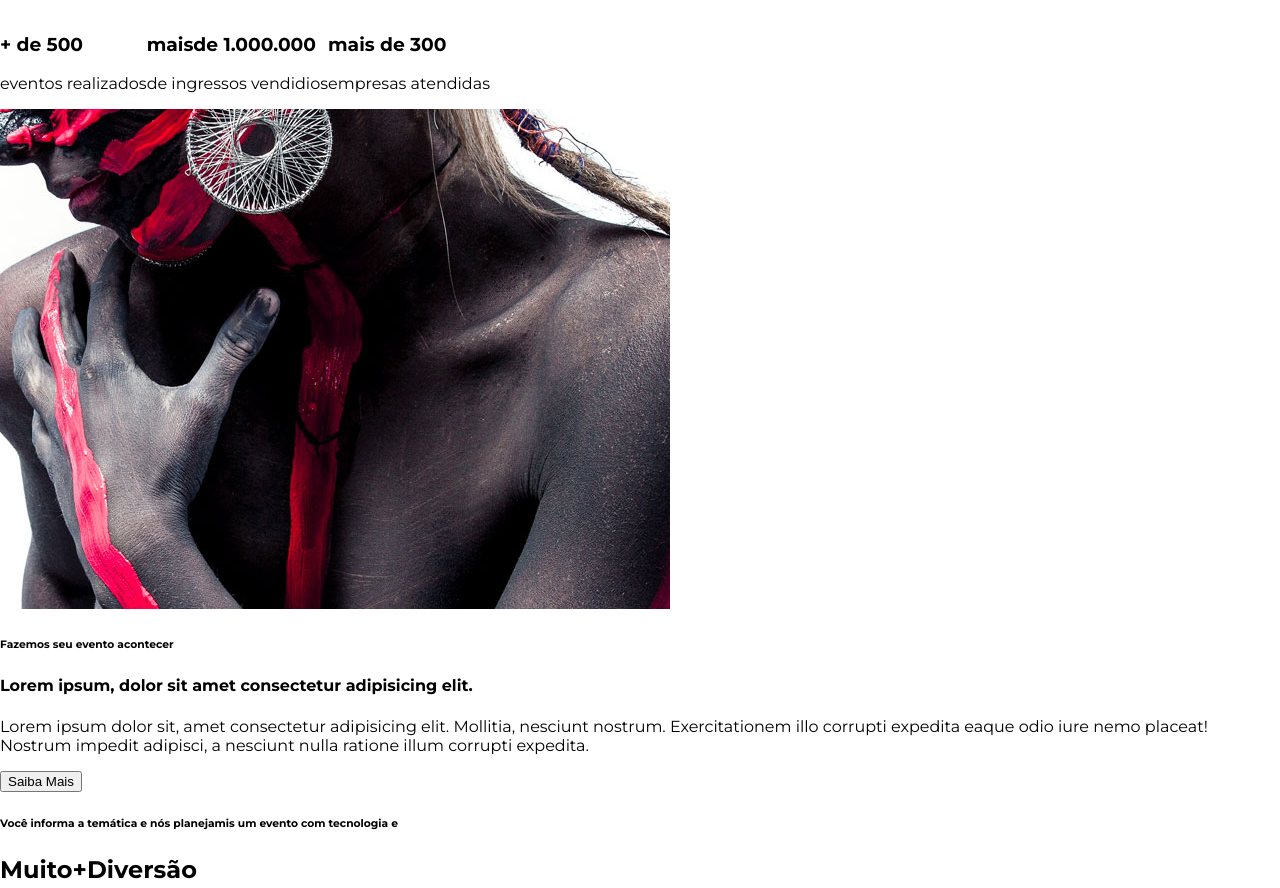
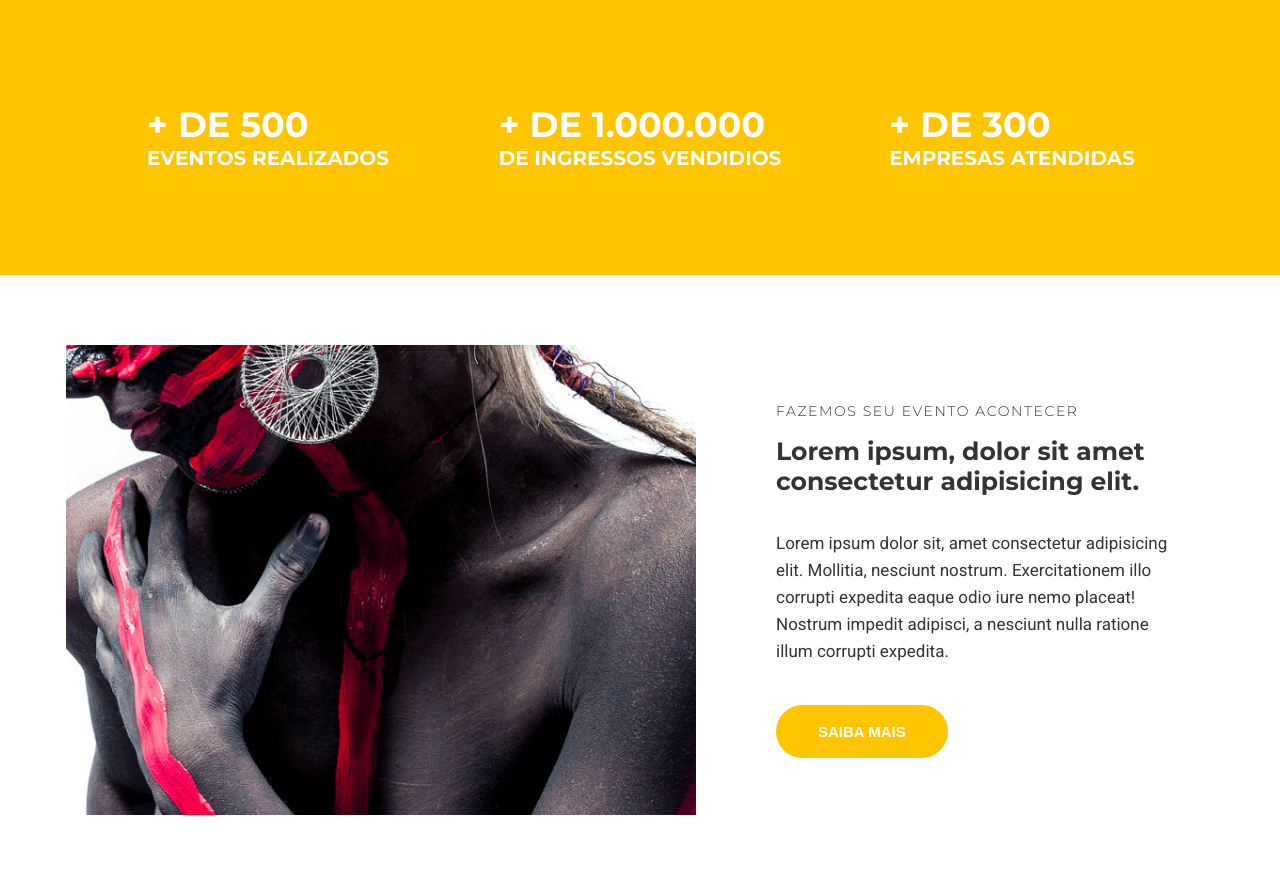
Before and after one commit to dirleizin/studion, a website: page src/index.html in a window 1280 px wide. Shown: the part 834-1722 px from the top of the page. Drawn offline with Linux system fonts and the light colour scheme.

Commit message:
feat(main): implemenintation institutional  and button style

```diff
--- a/src/index.html
+++ b/src/index.html
@@ -10,6 +10,7 @@
 
 <body>
     <nav class="navbar">
+        <div class="container navbar__container">
             <h1 class="logo-studion">
                 Studi<span class="copy--primary">on</span>
                 <span class="logo-studion__subtitle">Eventos</span>
@@ -43,9 +44,10 @@
 
                 </li>
             </ul>
+        </div>
     </nav>
 
-</body>
+
     <header>
         <div id="slider">
             <div class="slide">
@@ -62,27 +64,44 @@
         </div>
     </header>
     <main>
-        <section>
-            <ul>
+        <section id="counter">
+            <ul class="container counter__container">
                 <li>
-                    <h3>+ de 500</h3>eventos realizados
+                    <h3>+ de 500
+                        <small>
+                            eventos realizados
+                        </small>
+                    </h3>
                 <li>
-                    <h3>maisde 1.000.000</h3>de ingressos vendidios
+                    <h3>+ de 1.000.000
+                        <small>
+                            de ingressos vendidios
+                        </small>
+                    </h3>
                 </li>
                 <li>
-                    <h3>mais de 300</h3>empresas atendidas
+                    <h3>+ de 300
+                        <small>
+                            empresas atendidas
+                        </small>
+                    </h3>
                 </li>
             </ul>
         </section>
-        <section>
-            <div>
-                <img src="./images/institutional.jpg" alt="">
+
+        <section class="container institutional">
+            <img
+            class="institutional__image"
+            src="./images/institutional.jpg"
+            alt="Studion institutional"
+            />
+            <div class="institutional__copy">
                 <h6>Fazemos seu evento acontecer</h6>
                 <h4>Lorem ipsum, dolor sit amet consectetur adipisicing elit.</h4>
                 <p>
                     Lorem ipsum dolor sit, amet consectetur adipisicing elit. Mollitia, nesciunt nostrum. Exercitationem illo corrupti expedita eaque odio iure nemo placeat! Nostrum impedit adipisci, a nesciunt nulla ratione illum corrupti expedita.
                 </p>
-                <button>Saiba Mais</button>
+                <button class="btn btn--institutional">Saiba Mais</button>
         </section>
         <section>
             <div>
@@ -111,5 +130,5 @@
             <small>Studi<span>ON</span> - Todos os direitos reservados.</small>
         </p>
     </footer>
-
+</body>
 </html>
--- a/src/style.css
+++ b/src/style.css
@@ -1,13 +1,15 @@
-@import url('https://fonts.googleapis.com/css2?family=Montserrat:wght@300;400;700;900&display=swap');
+@import url('https://fonts.googleapis.com/css2?family=Montserrat:ital,wght@0,100..900;1,100..900&family=Roboto:ital,wght@0,100;0,300;0,400;0,500;0,700;0,900;1,100;1,300;1,400;1,500;1,700;1,900&display=swap');
 * {
     box-sizing: border-box;
 }
 
 :root {
-    font-family: 'montserrat', sans-serif;
+    font-family: 'Montserrat', sans-serif;
     font-size: 16px;
+    --color-copy: #333;
     --color-primary: #ffc500;
-    --default-padding:1rem;
+    --default-padding: 1rem;
+    color: var(--color-copy);
 }
 
 body {
@@ -15,6 +17,16 @@ body {
     padding-top: 7.75rem;
 }
 
+header,
+main,
+footer {
+    overflow-x: hidden;/*ocultar qualquer conteúdo q va alem do q deveria no mobile por exemplo*/
+}
+
+.container {
+    max-width: 1148px;
+    margin: 0 auto;
+}
 ul {
     display: flex;
     list-style: none;
@@ -24,16 +36,22 @@ ul {
 .navbar {
     position: fixed;
     z-index: 1;
+    top: 0;
+    left: 0;
+    width: 100%;
+    background-color: #000;/*vermelho, verde, azul, transparencia, de 0 ate f*/
+    color: #fff;
+}
+
+.navbar__container {
     display: grid;
     grid-template-columns: 1fr 9fr;
     align-items: center;
-    top: 0;
-    left: 0;
+
     width: 100vw;
     height: 7.75rem;/*124/16*/
     padding: 0 1rem;
-    background-color: #000;/*vermelho, verde, azul, transparencia, de 0 ate f*/
-    color: #fff;
+
 }
 
 .navbar__links {
@@ -129,13 +147,78 @@ ul {
     font-size: 0.9375rem;
     font-weight: 700;
     text-transform: uppercase;
-    transition: 0.5s all ease;
+    transition: 0.3s all ease;
 }
 
 .btn:hover,
 .btn:active,
-.btn:focus {
+.btn:focus,
+.btn--institutional {
     border-color: var(--color-primary);
     background-color: var(--color-primary);
     color: #fff;
 }
+
+#counter {
+    background-color: var(--color-primary);
+    color: #fff;
+    text-transform: uppercase;
+}
+
+.counter__container {
+    display: grid;
+    grid-template-columns: repeat(auto-fill, minmax(300px, 1fr));
+    place-items: center;
+    padding: 4.375rem 1rem;
+}
+
+.counter__container h3 {
+    font-size: 2.1875rem;
+}
+
+.counter__container h3 small {
+    display: block;
+    font-size: 1.25rem;
+}
+
+.institutional {
+    display: grid;
+    grid-template-columns: auto auto;
+    gap: 3.125rem;
+    align-items: center;
+    padding: 4.375rem 0;
+}
+
+.institutional__image {
+    max-width: 630px;
+}
+
+.institutional__copy {
+    padding: 0 1.875rem;
+}
+
+.institutional__copy h6 {
+    font-size: 0.875rem;
+    font-weight: 300;
+    letter-spacing: 0.1rem;
+    text-transform: uppercase;
+    margin: 0;
+}
+
+.institutional__copy h4 {
+    font-size: 1.5625rem;
+    margin-top: 1rem;
+}
+
+.institutional p {
+    font-family: 'Roboto', sans-serif;
+    font-size: 1.0625rem;
+    line-height: 1.6875rem;
+    margin-bottom: 0;
+    margin-bottom: 2.5rem;
+}
+.btn--institutional:hover {
+    color: var(--color-copy);
+    background: unset;
+    box-shadow: 0 1rem 1rem #0006;
+}
```
Lines whose indentation alone changed are shown as unchanged.
